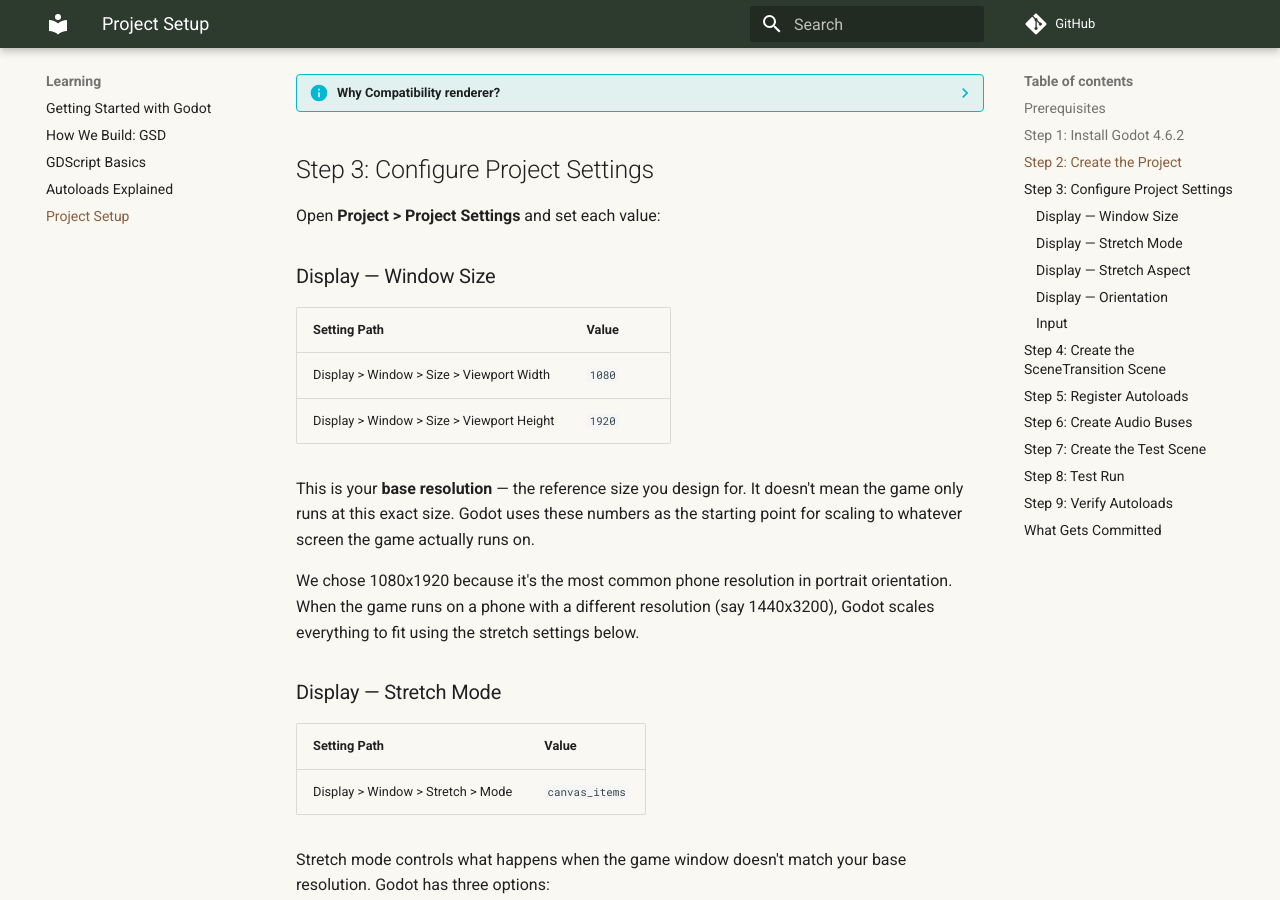
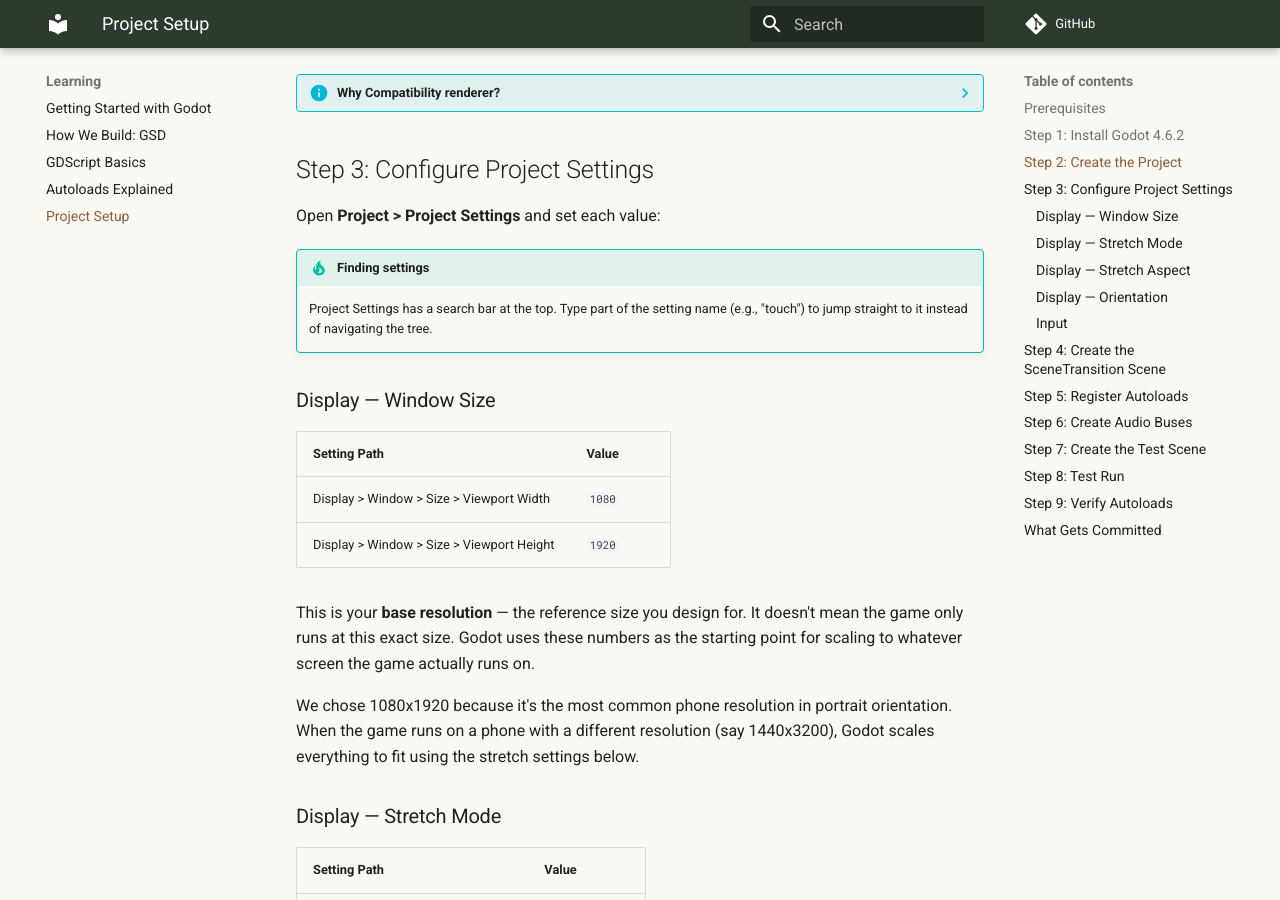
Before and after one commit to wdi-dave-roberts/lanternkeeper, an MkDocs documentation site: the page built from docs/learning/project-setup.md, in a window 1280 px wide and 900 px high, scrolled down 1582 px. Built offline with MkDocs 1.6.1 and Material for MkDocs 9.7.7, drawn with Linux system fonts in a browser that asks for light colours; comment, search, counter and statistics services are not loaded; some of the changed text lies outside the part shown.

Commit message:
docs(learning): move Finding settings tip to top of Step 3

```diff
--- a/docs/learning/project-setup.md
+++ b/docs/learning/project-setup.md
@@ -73,6 +73,9 @@ Godot will generate a `project.godot` file in the repo root. This is the project
 
 Open **Project > Project Settings** and set each value:
 
+!!! tip "Finding settings"
+    Project Settings has a search bar at the top. Type part of the setting name (e.g., "touch") to jump straight to it instead of navigating the tree.
+
 ### Display — Window Size
 
 | Setting Path | Value |
@@ -133,9 +136,6 @@ Lanternkeeper's interactions are all touch-based: taps, swipes, and drags. On a
 This setting tells Godot to convert mouse clicks and drags into touch events. Without it, your touch input code (`InputEventScreenTouch`, `InputEventScreenDrag`) won't fire when you click with the mouse, and you'd have no way to test interactions without a phone.
 
 **Leave this on during development. It has no effect on real phones.**
-
-!!! tip "Finding settings"
-    Project Settings has a search bar at the top. Type part of the setting name (e.g., "touch") to jump straight to it instead of navigating the tree.
 
 ## Step 4: Create the SceneTransition Scene
 
```
